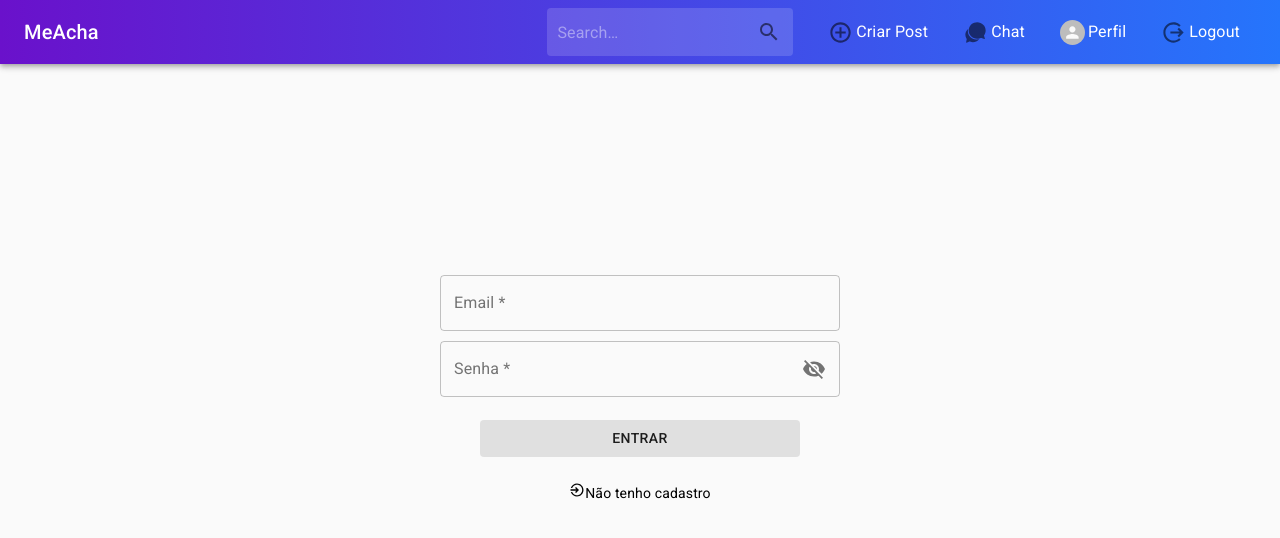
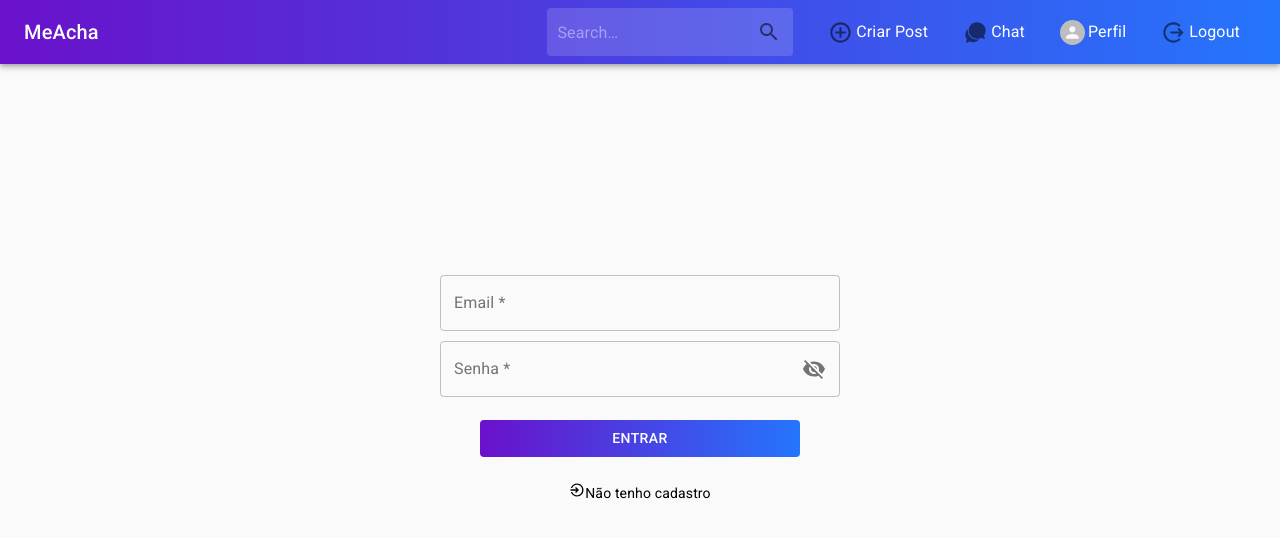
Before and after one commit to Bruno-Fernando/MeAcha, a React (Create React App) app in the folder client/: page /login in a window 1280 px wide. Shown: the top 538 px of the page. Built offline with nearby package versions, Linux system fonts and the light colour scheme.

Commit message:
Adicionado cor ao botao entrar em Login

```diff
--- a/client/src/components/Login/styles.js
+++ b/client/src/components/Login/styles.js
@@ -20,6 +20,12 @@ export default makeStyles((theme) => ({
   submitBtn: {
     width: "80%",
     marginTop: "20px",
+    background: theme.primaryColor,
+    color: "#fff",
+    transition: "filter 0.2s",
+    '&:hover': {
+      filter: "brightness(110%)",
+    }
   },
   registerLink: {
     textDecoration: "none",
```
